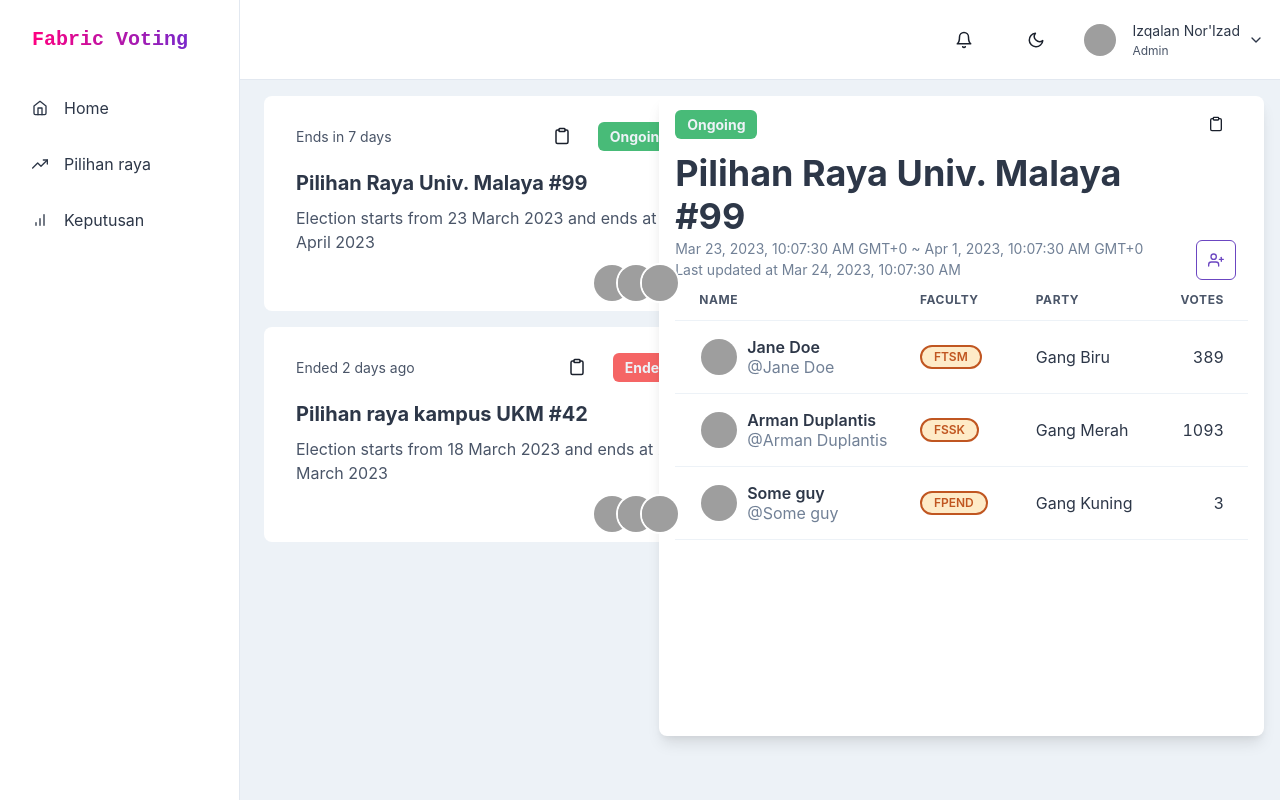
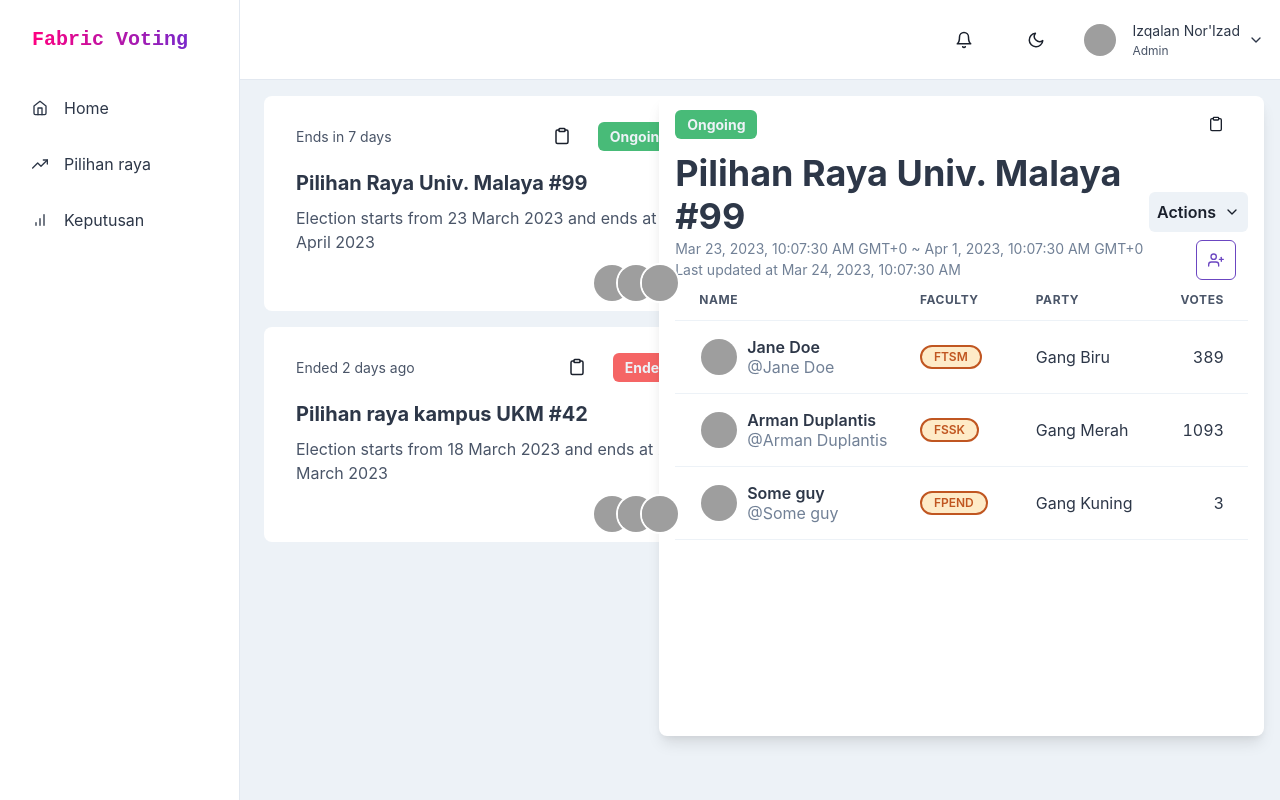
Before and after one commit to izqalan/fabric-voting, a Next.js app in the folder app/fabric-voting-client/: page /admin/election in a window 1280 px wide. Built offline with nearby package versions, Linux system fonts and the light colour scheme; grey boxes are pictures that could not be loaded.

Commit message:
add action menu

```diff
--- a/app/fabric-voting-client/components/layouts/ElectionDetails.tsx
+++ b/app/fabric-voting-client/components/layouts/ElectionDetails.tsx
@@ -30,10 +30,19 @@ import {
   InputGroup,
   InputLeftAddon,
   VStack,
+  MenuItem,
+  Menu,
+  MenuButton,
+  MenuList,
 } from "@chakra-ui/react";
 import { format } from "date-fns";
 import { useRef } from "react";
-import { FiClipboard, FiUserPlus } from "react-icons/fi";
+import {
+  FiChevronDown,
+  FiChevronsDown,
+  FiClipboard,
+  FiUserPlus,
+} from "react-icons/fi";
 import copyMessage from "../utils/copyMessage";
 
 interface ElectionDetailsProps {
@@ -100,7 +109,7 @@ export default function ElectionDetails({
     >
       <Flex direction="column" width="full">
         {/* horizontal stack */}
-        <Flex w="full" justifyContent="space-between"  alignItems={"center"}>
+        <Flex w="full" justifyContent="space-between" alignItems={"center"}>
           <Text
             h={"fit-content"}
             px={3}
@@ -110,7 +119,6 @@ export default function ElectionDetails({
             fontSize="sm"
             fontWeight="700"
             rounded="md"
-
           >
             {new Date() > endDate ? "Ended" : "Ongoing"}
           </Text>
@@ -137,6 +145,16 @@ export default function ElectionDetails({
               Last updated at {format(updatedAt, "PPpp")}
             </Text>
           </Flex>
+          <VStack alignItems={"end"}>
+            <Menu>
+              <MenuButton px={"2"} as={Button} rightIcon={<FiChevronDown />}>
+                Actions
+              </MenuButton>
+              <MenuList>
+                <MenuItem>View Result</MenuItem>
+                {new Date() < endDate && <MenuItem color={"red.500"}>End Election</MenuItem>}
+              </MenuList>
+            </Menu>
             <IconButton
               size="md"
               colorScheme="purple"
@@ -146,6 +164,7 @@ export default function ElectionDetails({
               icon={<FiUserPlus />}
               onClick={onOpen}
             />
+          </VStack>
         </Flex>
 
         <TableContainer>
```
Lines whose indentation alone changed are shown as unchanged.
